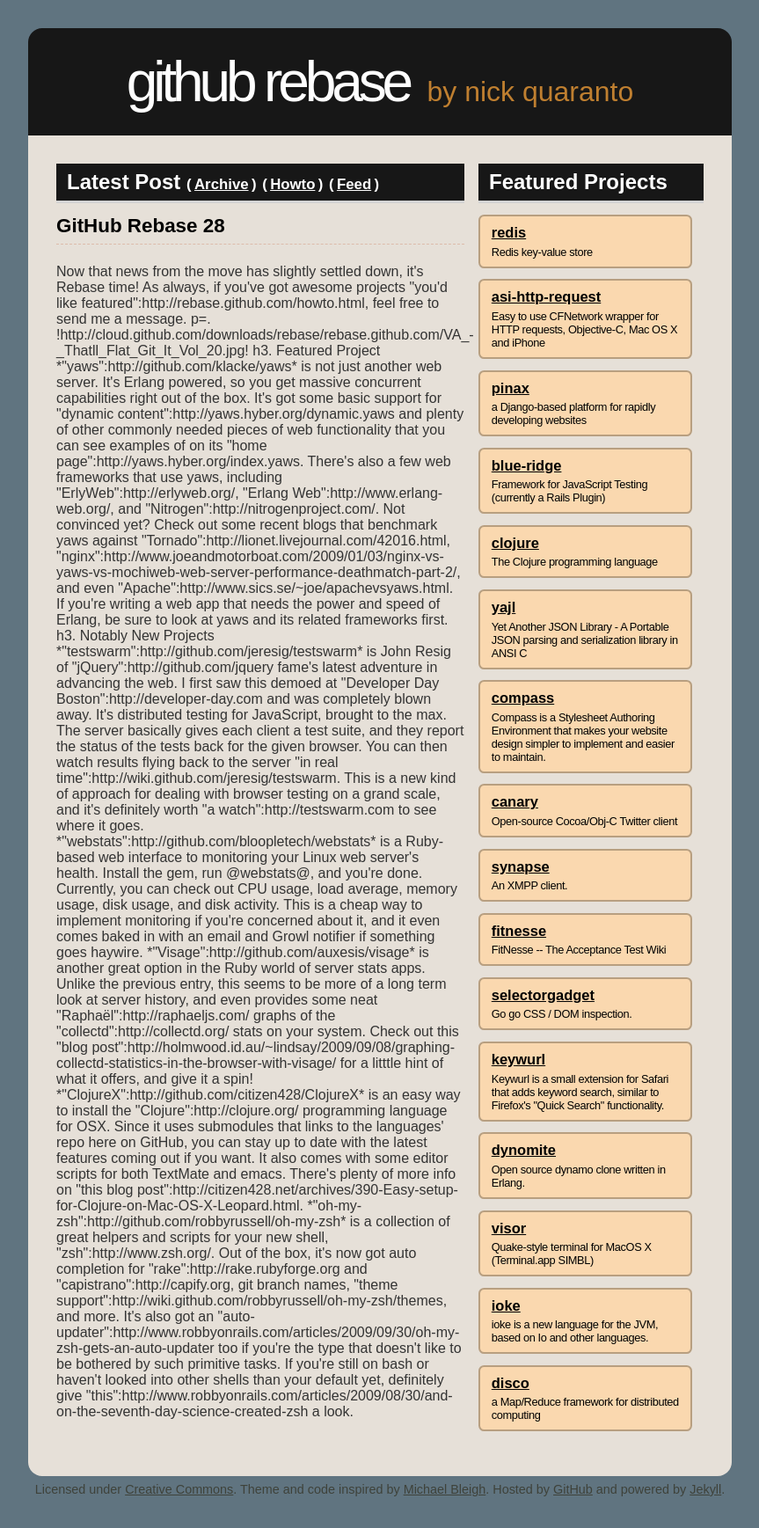
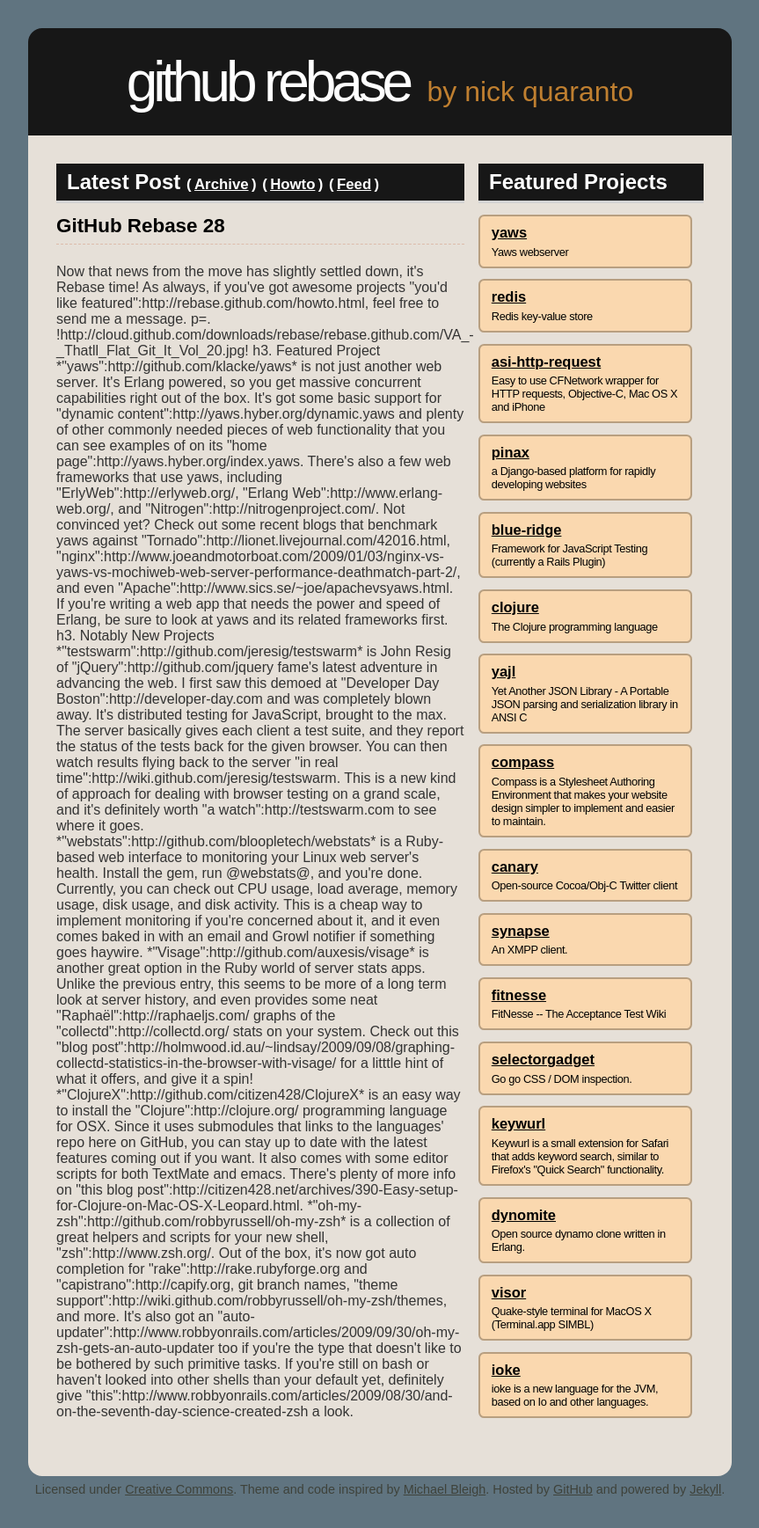
Before and after one commit to rebase-xx/rebase.github.com, a Jekyll site: the page built from index.html, in a window 1280 px wide. Shown: the whole page at 88% size, without its empty margins (208-1071 px from the left). Built offline with Jekyll 4.4.1, drawn with Linux system fonts in a browser that asks for light colours.

Commit message:
Updating featured stuff

```diff
--- a/_includes/featured.html
+++ b/_includes/featured.html
@@ -1,3 +1,7 @@
+<div class='repo'>
+  <h3><a href='http://github.com/klacke/yaws'>yaws</a></h3>
+  <span class='desc'>Yaws webserver</span>
+</div>
 <div class='repo'>
   <h3><a href='http://github.com/antirez/redis'>redis</a></h3>
   <span class='desc'>Redis key-value store</span>
@@ -58,7 +62,3 @@
   <h3><a href='http://github.com/olabini/ioke'>ioke</a></h3>
   <span class='desc'>ioke is a new language for the JVM, based on Io and other languages.</span>
 </div>
-<div class='repo'>
-  <h3><a href='http://github.com/tuulos/disco'>disco</a></h3>
-  <span class='desc'>a Map/Reduce framework for distributed computing</span>
-</div>
```
